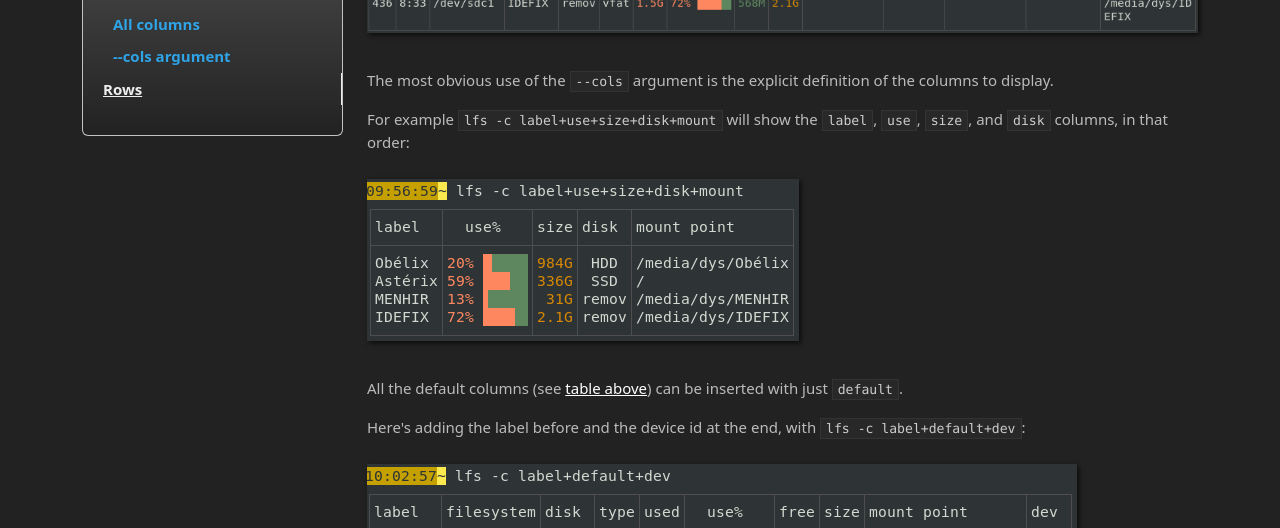
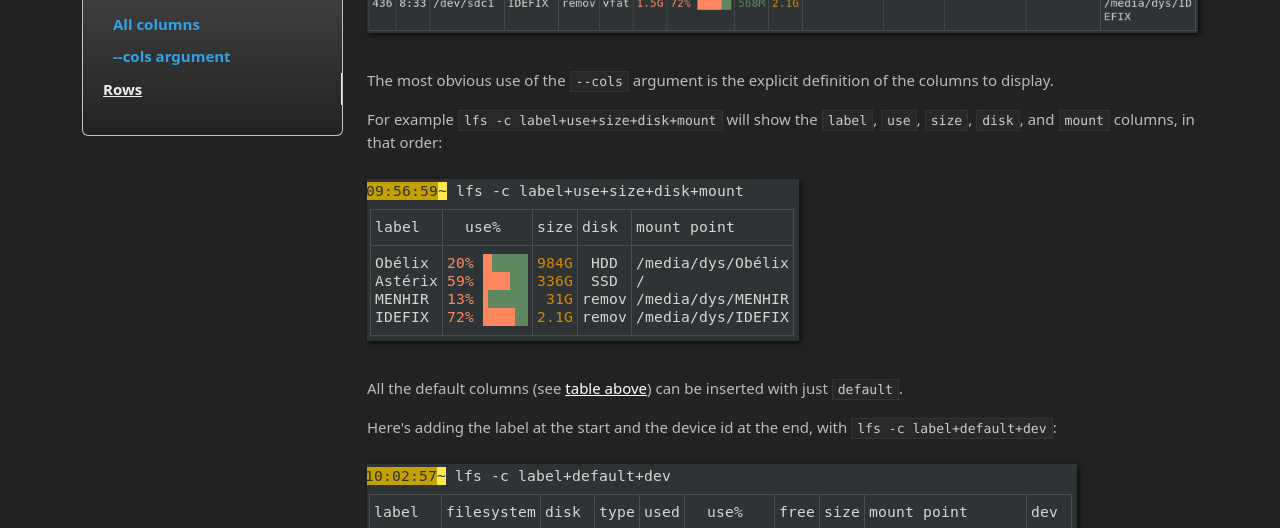
Before and after one commit to Canop/dysk, an MkDocs documentation site: the page built from website/docs/table.md, in a window 1280 px wide and 900 px high, scrolled down 1293 px. Shown: the part 151-679 px from the top of the window. Built offline with MkDocs 1.6.1, drawn with Linux system fonts in a browser that asks for light colours; nearby versions of some CDN libraries; a style sheet for code colours, icons or effects is not loaded.

Commit message:
documentation fixes

```diff
--- a/website/docs/table.md
+++ b/website/docs/table.md
@@ -38,13 +38,13 @@ With `-c all`, you may see all available columns, but that's normally too much f
 
 The most obvious use of the `--cols` argument is the explicit definition of the columns to display.
 
-For example `lfs -c label+use+size+disk+mount` will show the `label`, `use`, `size`, and `disk` columns, in that order:
+For example `lfs -c label+use+size+disk+mount` will show the `label`, `use`, `size`, `disk`, and `mount` columns, in that order:
 
 ![screen](img/c=label+use+size+disk+mount.png)
 
 All the default columns (see [table above](#columns)) can be inserted with just `default`.
 
-Here's adding the label before and the device id at the end, with `lfs -c label+default+dev`:
+Here's adding the label at the start and the device id at the end, with `lfs -c label+default+dev`:
 
 ![screen](img/c=label+default+dev.png)
 
```
Also changed, not shown: website/docs/index.md (+1 -1 lines), 1 other file.
